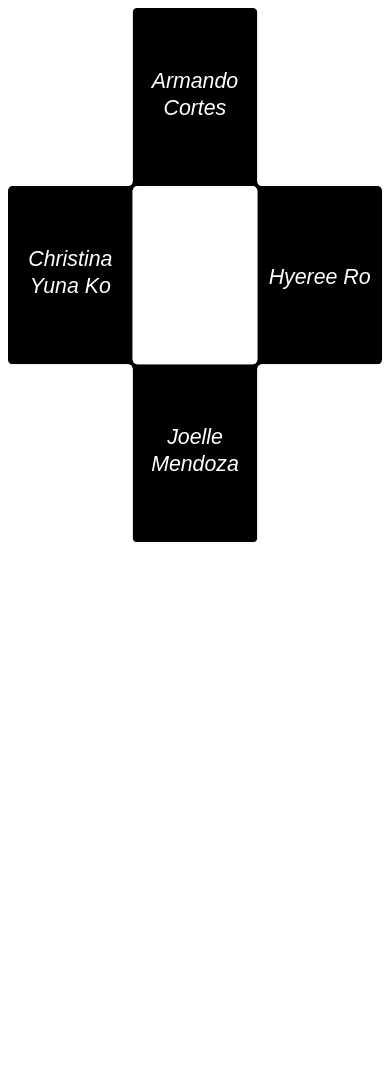
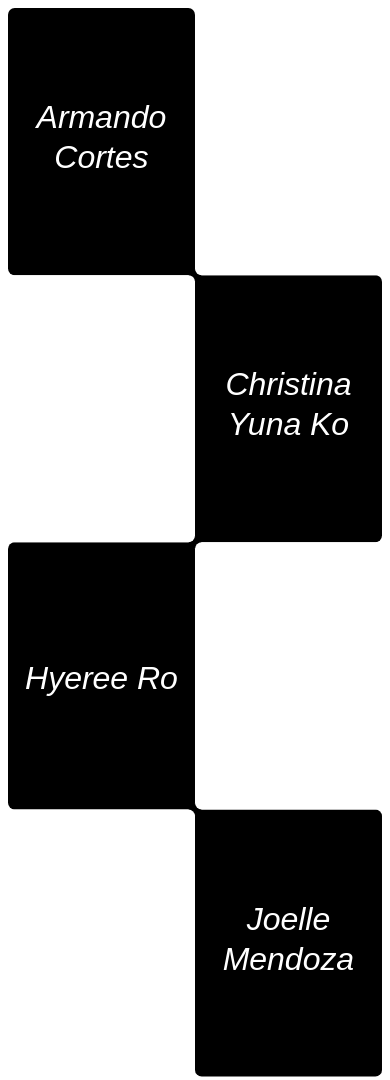
Before and after one commit to alvinashiatey/fof_grid, a website built with Vite: page index.html in a window 390 px wide. Before the commit the page ends 844 px from the top, so only its background shows below. Built offline with nearby package versions, Linux system fonts and the light colour scheme.

Commit message:
update to handle responsiveness

```diff
--- a/index.html
+++ b/index.html
@@ -17,7 +17,7 @@
       let grid = new RoundedSquareGrid({
         width: 14,
         height: 20,
-        cols: 3,
+        cols: 2,
         container: ".app",
       });
       grid.render();
--- a/src/Cube.ts
+++ b/src/Cube.ts
@@ -36,7 +36,7 @@ class RoundedSquare {
   readonly width: number;
   readonly height: number;
   private readonly radius: number;
-  readonly fillColor: string;
+  fillColor: string;
 
   public corners: Connect[] = [];
   public fontSize: string;
@@ -99,6 +99,17 @@ class RoundedSquare {
       return `<g>${this.anchorSvg()}</g>`;
     }
     return `<g>${this.rectSvg()}${this.foreignObjectSvg()}${this.connectSvg()}</g>`;
+  }
+
+  public swapColors(): void {
+    const temp = this.fillColor;
+    this.fillColor = this.fontColor;
+    this.fontColor = temp;
+  }
+
+  public setFillColor(color: string): void {
+    this.fillColor = color;
+    this.fontColor = generateComplement(color);
   }
 }
 
@@ -206,7 +217,8 @@ export class RoundedSquareGrid {
     this.radius = radius || 0.5;
     this.color1 = primaryClr || "#ffffff";
     this.color2 = secondaryClr || "#000";
-    this.columns = this.makeOdd(cols) || 3;
+    // this.columns = this.makeOdd(cols) || 3;
+    this.columns = cols || 3;
     this.rows = rows || 1;
     this.squareWidth = width || 100;
     this.squareHeight = height || 100;
@@ -227,9 +239,7 @@ export class RoundedSquareGrid {
       return;
     }
 
-    //  set the square height if 0 to a proportional value of the height of the container and the number of rows
-
-    this.isSingleContainer = this.containerSelector[0] === "#";
+    this.isSingleContainer = this.containerSelector.startsWith("#");
     const selector = this.isSingleContainer
       ? this.containerSelector.slice(1)
       : this.containerSelector;
@@ -290,20 +300,37 @@ export class RoundedSquareGrid {
     for (let i = 0; i < this.rows; i++) {
       this.grid[i] = [];
       for (let j = 0; j < this.columns; j++) {
-        this.grid[i][j] = this.generateSquarePath(
-          currentX,
-          currentY,
-          currentColor
-        );
-        const { href, text } = this.getContainerContent(index);
-        this.grid[i][j].text = text;
-        this.grid[i][j].href = href;
-        currentX += this.squareWidth;
-        currentColor = this.alternateColor(currentColor);
-        index++;
         if (this.containerContent.length === 0 && index % 2 !== 0) {
           break;
         }
+        if (i % 2 === 0 && j === 0) {
+          currentColor = this.alternateColor(currentColor);
+        }
+        this.grid[i][j] = this.generateSquarePath(currentX, currentY);
+        if (this.columns % 2 === 0 && i % 2 !== 0) {
+          const { href, text } = this.getContainerContent(index);
+          this.grid[i][j].text = text;
+          this.grid[i][j].href = href;
+        } else {
+          const gcc = () => {
+            if (index % 2 === 0) {
+              return (
+                this.containerContent.shift() || {
+                  href: "",
+                  text: "",
+                }
+              );
+            }
+            return { href: "", text: "" };
+          };
+          const { href, text } = gcc();
+          this.grid[i][j].text = text;
+          this.grid[i][j].href = href;
+        }
+        currentX += this.squareWidth;
+        currentColor = this.grid[i][j].text !== "" ? this.color2 : this.color1;
+        this.grid[i][j].setFillColor(currentColor);
+        index++;
       }
       currentX = this.x;
       currentY += this.squareHeight;
@@ -313,7 +340,7 @@ export class RoundedSquareGrid {
   private generateSquarePath(
     currentX: number,
     currentY: number,
-    currentColor: string
+    currentColor: string = this.color2
   ): RoundedSquare {
     return new RoundedSquare(
       currentX,
@@ -357,8 +384,9 @@ export class RoundedSquareGrid {
     for (let i = 0; i < this.rows; i++) {
       for (let j = 0; j < this.columns; j++) {
         index++;
-        if (index % 2 !== 0) continue;
+        if (index % 2 === 0) continue;
         const pos = this.hasNeighbor(i, j);
+        console.log(pos);
         if (pos.bottomLeft && this.grid[i + 1][j - 1]) {
           connectors += new Connect(
             this.grid[i][j],
@@ -397,14 +425,15 @@ export class RoundedSquareGrid {
       }
     }
     let group = "";
-    const reversedKeys = Object.keys(groups).reverse();
+    const connectors = this.generateConnectors();
+    const reversedKeys = Object.keys(groups);
     for (const key of reversedKeys) {
       group += `<g class="${key}">\n`;
       for (let i = 0; i < groups[key].length; i++) {
         group += groups[key][i]?.toSvgPath();
       }
-      if (key === this.generateConnectors().color) {
-        group += this.generateConnectors().connectors;
+      if (key === connectors.color) {
+        group += connectors.connectors;
       }
       group += `</g>\n`;
     }
```
